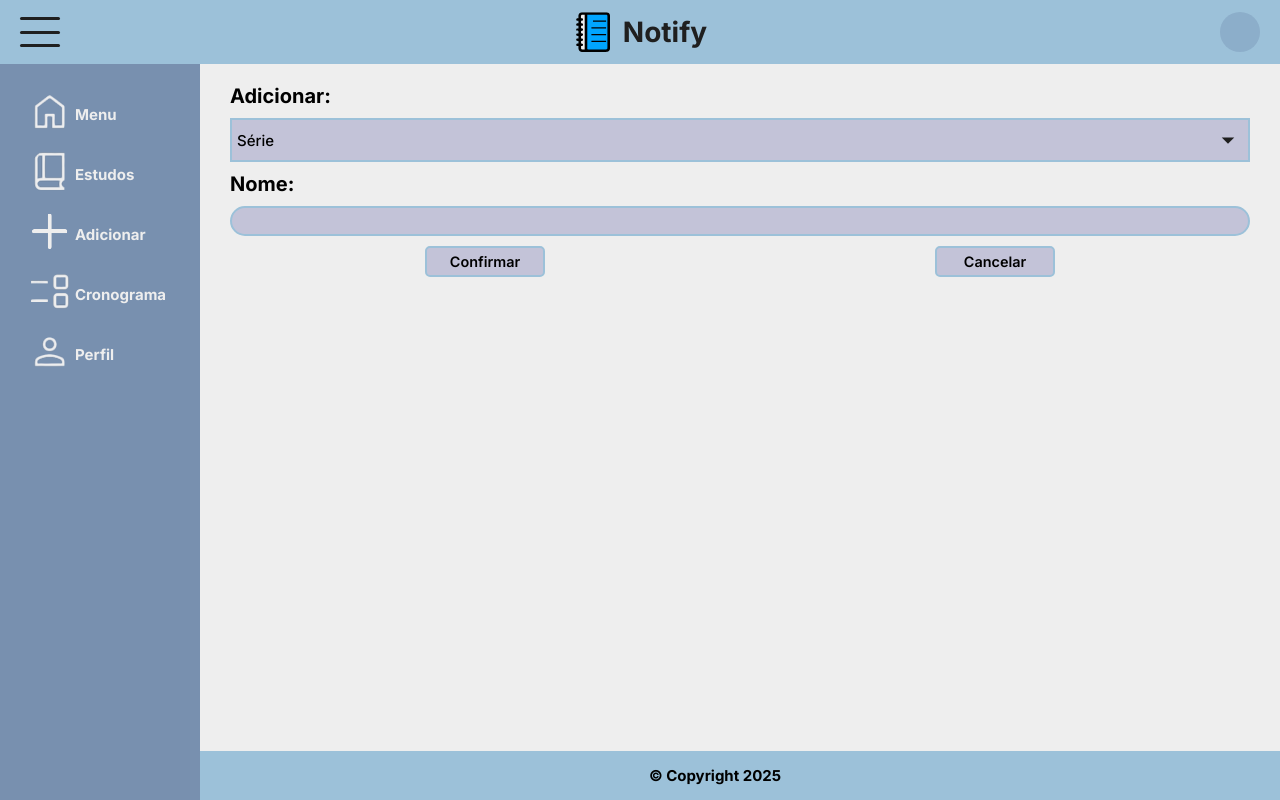
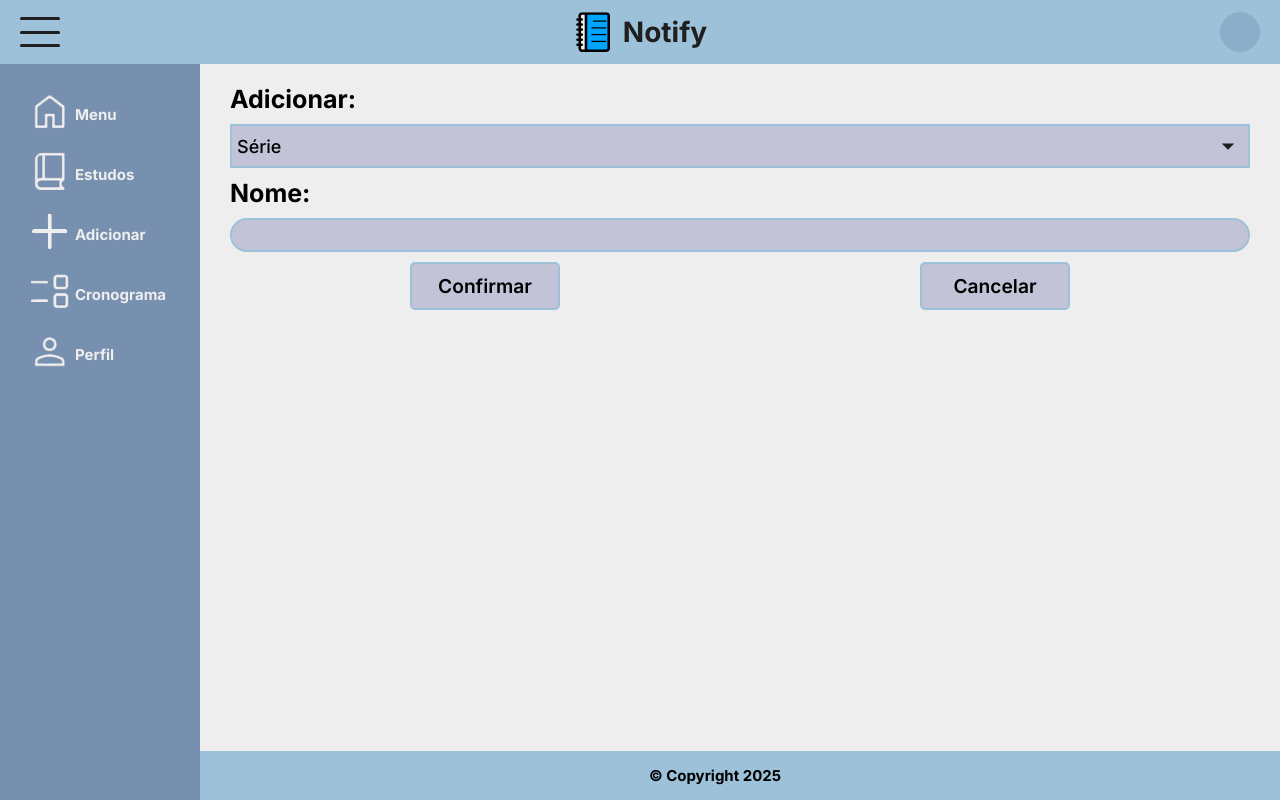
Before and after one commit to Notify-Systems/Notify, a React (Vite) app: page /add/grade in a window 1280 px wide. Built offline with nearby package versions, Linux system fonts and the light colour scheme.

Commit message:
Responsividade das páginas de adicionar e editar

```diff
--- a/src/add.css
+++ b/src/add.css
@@ -29,7 +29,7 @@
   border: 2px solid #9cc1d9;
 }
 .selected h5 {
-  font-size: 15px;
+  font-size: 18px;
   font-weight: 500;
 }
 .selected img {
@@ -64,13 +64,36 @@
   font-weight: 500;
 }
 
+@media (max-width: 768px) {
+  h2 {
+    font-size: 20px !important;
+  }
+  .select h5 {
+    font-size: 15px !important;
+  }
+  #inputNome {
+    font-size: 13px !important;
+  }
+  .date-time input {
+    font-size: 13px !important;
+  }
+  #note {
+    height: 150px !important;
+    font-size: 13px !important;
+  }
+  .edit-buttons button {
+    width: 120px !important;
+    padding: 5px 10px !important;
+    font-size: 0.9rem !important;
+  }
+}
 main {
   align-items: baseline;
   padding-top: 20px;
 }
 
 h2 {
-  font-size: 20px;
+  font-size: 25px;
   margin-bottom: 10px;
 }
 
@@ -81,7 +104,7 @@ h2 {
   border: 2px solid #9cc1d9;
   border-radius: 30px;
   background: rgba(98, 96, 166, 0.3);
-  font-style: italic;
+  font-size: 17px;
   outline-color: #6883a6;
 }
 #inputNome:hover {
@@ -92,6 +115,7 @@ h2 {
   display: flex;
   justify-content: space-between;
   width: 100%;
+  margin-bottom: 20px;
 }
 .date-time div {
   width: 100%;
@@ -99,6 +123,7 @@ h2 {
 .date-time div input {
   width: 90%;
   padding: 2px 5px;
+  font-size: 17px;
   font-style: italic;
   background: rgba(98, 96, 166, 0.3);
   border: 2px solid #9cc1d9;
@@ -108,13 +133,13 @@ h2 {
 #note {
   resize: none;
   width: 100%;
-  height: 150px;
+  height: 200px;
   padding: 10px;
   border-radius: 10px;
   border: 2px solid #9cc1d9;
   margin-bottom: 20px;
   background-color: rgba(98, 96, 166, 0.3);
-  font-style: italic;
+  font-size: 15px;
   outline-color: #6883a6;
 }
 #note:hover {
@@ -127,12 +152,12 @@ h2 {
   width: 100%;
 }
 .edit-buttons button {
-  width: 120px;
-  padding: 5px 10px;
+  width: 150px;
+  padding: 10px;
   border: 2px solid #9cc1d9;
   border-radius: 5px;
   background: rgba(98, 96, 166, 0.3);
-  font-size: 0.9rem;
+  font-size: 1.2rem;
   font-weight: 600;
 }
 .edit-buttons button:hover {
--- a/src/scss/_select.scss
+++ b/src/scss/_select.scss
@@ -31,7 +31,7 @@
     background: $opacity;
     border: 2px solid $primary;
     h5 {
-        font-size: 15px;
+        font-size: 18px;
         font-weight: 500;
     }
     img {
--- a/src/scss/add.scss
+++ b/src/scss/add.scss
@@ -1,12 +1,13 @@
 @import "variables";
 @import "select";
+@import "responsive-add";
 
 main {
     align-items: baseline;
     padding-top: 20px;
 }
 h2 {
-    font-size: 20px;
+    font-size: 25px;
     margin-bottom: 10px;
 }
 #inputNome {
@@ -16,7 +17,7 @@ h2 {
     border: 2px solid $primary;
     border-radius: 30px;
     background: $opacity;
-    font-style: italic;
+    font-size: 17px;
     outline-color: $contrast;
     &:hover {
         border-color: $contrast;
@@ -26,11 +27,13 @@ h2 {
     display: flex;
     justify-content: space-between;
     width: 100%;
+    margin-bottom: 20px;
     div {
         width: 100%;
         input {
             width: 90%;
             padding: 2px 5px;
+            font-size: 17px;
             font-style: italic;
             background: $opacity;
             border: 2px solid $primary;
@@ -41,13 +44,13 @@ h2 {
 #note {
     resize: none;
     width: 100%;
-    height: 150px;
+    height: 200px;
     padding: 10px;
     border-radius: 10px;
     border: 2px solid $primary;
     margin-bottom: 20px;
     background-color: $opacity;
-    font-style: italic;
+    font-size: 15px;
     outline-color: $contrast;
     &:hover {
         border-color: $contrast;
@@ -58,12 +61,12 @@ h2 {
     justify-content: space-around;
     width: 100%;
     button {
-        width: 120px;
-        padding: 5px 10px;
+        width: 150px;
+        padding: 10px;
         border: 2px solid $primary;
         border-radius: 5px;
         background: $opacity;
-        font-size: .9rem;
+        font-size: 1.2rem;
         font-weight: 600;
         &:hover {
             border-color: $contrast;
```
Also changed, not shown: src/scss/_responsive-add.scss (added, +23 -0 lines).
